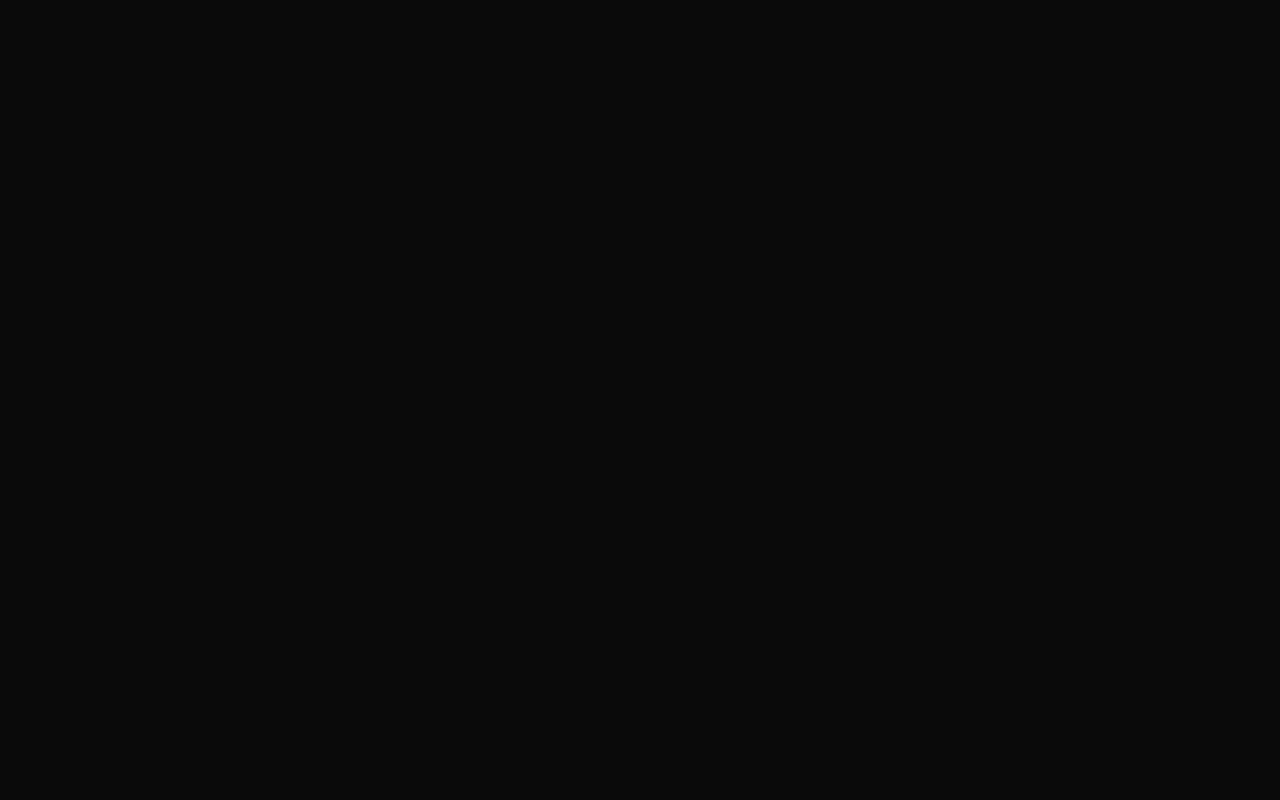
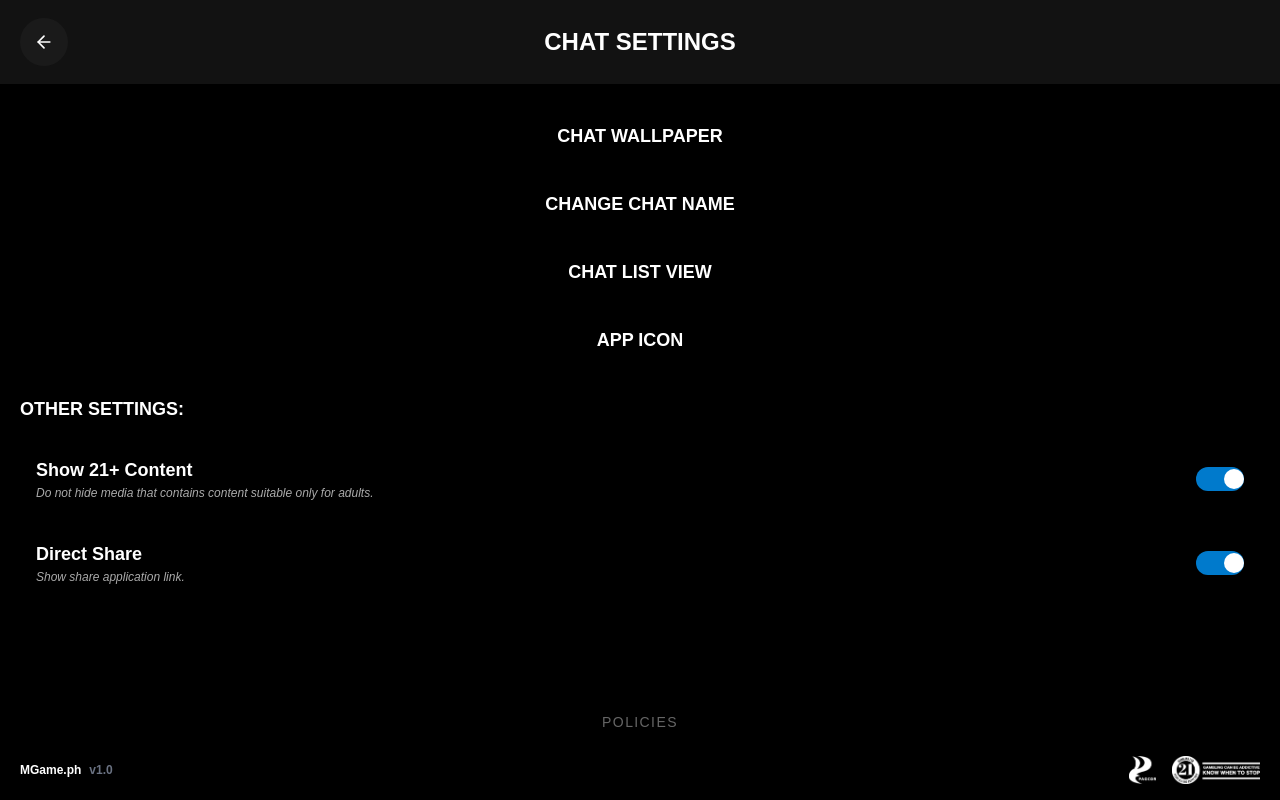
Before and after one commit to sndie3/MgameV1, a React (Vite) app: page /settings/chat-settings in a window 1280 px wide. Before the commit this address had no page. Built offline with nearby package versions, Linux system fonts and the light colour scheme; sample sign-in values are in the browser's storage.

Commit message:
chatview settings

```diff
--- /dev/null
+++ b/features/settings/ChatSettingsView.tsx
@@ -0,0 +1,120 @@
+import { useState } from 'react';
+import { ArrowLeft } from 'lucide-react';
+import { useNavigate } from 'react-router-dom';
+import { useModal } from '../../context/ModalContext';
+import Footer from '../../components/common/Footer';
+
+const topOptions = [
+  'Chat Wallpaper',
+  'Change Chat Name',
+  'Chat List View',
+  'App Icon',
+];
+
+const defaultToggles: Record<string, boolean> = {
+  'Show 21+ Content': true,
+  'Direct Share': true,
+};
+
+const toggleSubtitles: Record<string, string> = {
+  'Show 21+ Content': 'Do not hide media that contains content suitable only for adults.',
+  'Direct Share': 'Show share application link.',
+};
+
+function Toggle({ checked, onChange }: { checked: boolean; onChange: (value: boolean) => void }) {
+  return (
+    <button
+      type="button"
+      role="switch"
+      aria-checked={checked}
+      onClick={() => onChange(!checked)}
+      className={`w-12 h-6 flex items-center px-1 rounded-full transition ${
+        checked ? 'bg-[#007acc]' : 'bg-[#333]'
+      }`}
+    >
+      <div
+        className={`w-5 h-5 bg-white rounded-full transform transition ${
+          checked ? 'translate-x-6' : 'translate-x-0'
+        }`}
+      />
+    </button>
+  );
+}
+
+export default function ChatSettingsView() {
+  const navigate = useNavigate();
+  const { showModal } = useModal();
+
+  const saved = localStorage.getItem('chatSettings');
+  const initialToggles = saved ? (JSON.parse(saved) as Record<string, boolean>) : defaultToggles;
+
+  const [toggles, setToggles] = useState<Record<string, boolean>>(initialToggles);
+
+  const handleToggle = (key: string) => {
+    const updated = { ...toggles, [key]: !toggles[key] };
+    setToggles(updated);
+    localStorage.setItem('chatSettings', JSON.stringify(updated));
+  };
+
+  const handleOptionClick = (option: string) => {
+    showModal('info', option, `${option} settings will be available soon.`);
+  };
+
+  return (
+    <div className="min-h-screen text-white flex flex-col bg-black font-bahnschrift">
+      {/* Header */}
+      <div className="px-5 pt-6 pb-6 bg-[#121212]">
+        <div className="relative flex items-center justify-center">
+          <button
+            onClick={() => navigate('/settings')}
+            className="absolute left-0 h-12 w-12 rounded-full flex items-center justify-center transition hover:opacity-80"
+            style={{ backgroundColor: 'var(--button-color)' }}
+          >
+            <ArrowLeft size={20} className="text-white" />
+          </button>
+          <h1 className="text-[24px] font-semibold uppercase">Chat Settings</h1>
+        </div>
+      </div>
+
+      {/* Options */}
+      <div className="flex-1 px-5 py-6">
+        <div className="space-y-3">
+          {topOptions.map((option) => (
+            <button
+              key={option}
+              onClick={() => handleOptionClick(option)}
+              className="w-full h-[56px] flex items-center justify-center bg-black rounded-none border-none transition"
+            >
+              <span className="font-bold text-[18px] uppercase">{option}</span>
+            </button>
+          ))}
+
+          <div className="pt-4 pb-2 text-left">
+            <span className="font-bold text-[18px] uppercase">Other Settings:</span>
+          </div>
+
+          {Object.entries(toggles).map(([label, checked]) => (
+            <div
+              key={label}
+              className="w-full min-h-[72px] px-4 flex items-center justify-between bg-black rounded-none border-none"
+            >
+              <div className="flex flex-col">
+                <span className="font-bold text-[18px]">{label}</span>
+                <span className="text-[12px] italic text-[#aaa]">{toggleSubtitles[label]}</span>
+              </div>
+              <Toggle checked={checked} onChange={() => handleToggle(label)} />
+            </div>
+          ))}
+        </div>
+      </div>
+
+      <div className="text-center text-[#666] text-sm uppercase tracking-widest mb-2">
+        Policies
+      </div>
+
+      <div className="px-5 py-4">
+        <Footer />
+      </div>
+    </div>
+  );
+}
--- a/features/settings/Settings.tsx
+++ b/features/settings/Settings.tsx
@@ -50,6 +50,8 @@ export default function Settings() {
                   navigate('/settings/notifications');
                 } else if (option === 'DEACTIVATE ACCOUNT') {
                   navigate('/settings/deactivate-account');
+                } else if (option === 'Chat Settings') {
+                  navigate('/settings/chat-settings');
                 }
               }}
               className="w-full h-[56px] flex items-center justify-center bg-[#121212] hover:opacity-80 transition"
--- a/routes/AppRoute.tsx
+++ b/routes/AppRoute.tsx
@@ -19,6 +19,7 @@ import SelfExclusionView from "../features/settings/SelfExclusionView";
 import CashInLimitView from "../features/settings/CashInLimitView";
 import NotificationsView from "../features/settings/NotificationsView";
 import DeactivateAccountView from "../features/settings/DeactivateAccountView";
+import ChatSettingsView from "../features/settings/ChatSettingsView";
 export default function AppRoutes() {
 
   return (
@@ -53,6 +54,7 @@ export default function AppRoutes() {
             <Route path="settings/cash-in-limit" element={<CashInLimitView/>} />
             <Route path="settings/notifications" element={<NotificationsView/>} />
             <Route path="settings/deactivate-account" element={<DeactivateAccountView/>} />
+            <Route path="settings/chat-settings" element={<ChatSettingsView/>} />
 
         </Route>
       </Route>
```
